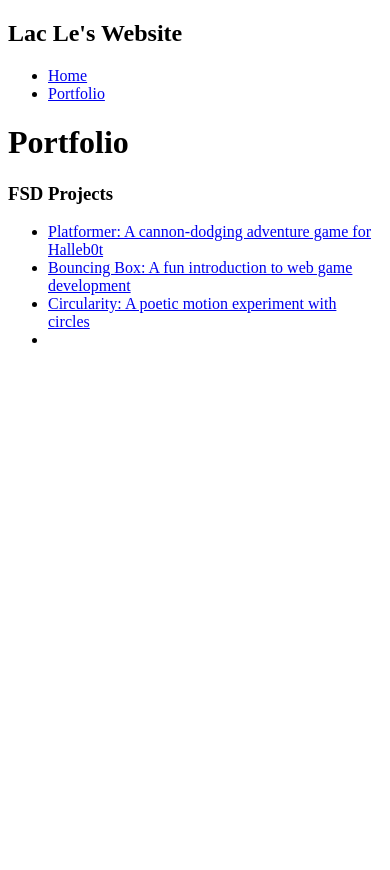
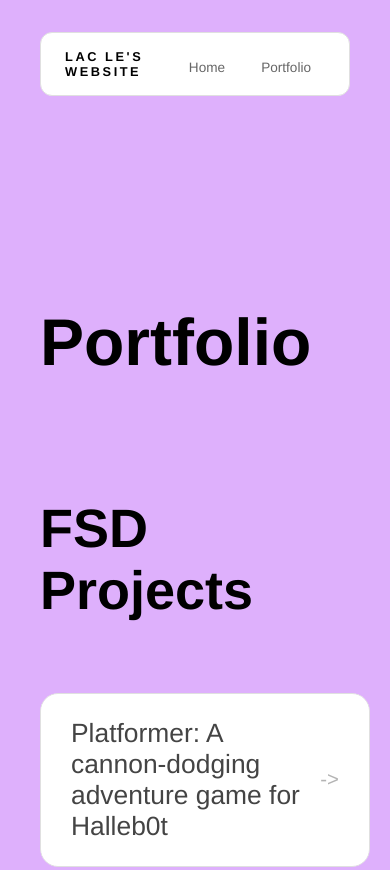
Before and after one commit to LacLe2008/LacLe2008.github.io, a plain HTML site: page portfolio.html in a window 390 px wide. Shown: the top 870 px of the page. Before the commit the page ends 844 px from the top, so only its background shows below. Drawn offline with Linux system fonts and the light colour scheme.

Commit message:
add portfolio page to website

```diff
--- a/portfolio.html
+++ b/portfolio.html
@@ -2,6 +2,7 @@
 <html>
   <head>
     <title>Lac's Website</title>
+    <link rel="stylesheet" href="style.css" />
   </head>
 
   <body>
@@ -34,7 +35,7 @@
               <a href="fsd-projects/circularity/">Circularity: A poetic motion experiment with circles</a>
             </li>
             <li>
-              <a href="projects/runtime/"
+              <a href="projects/runtime/">Runtime : Fearless Hallebot does on a side-scrolling adventure</a>
             </li>
 
 
--- a/style.css
+++ b/style.css
@@ -156,3 +156,106 @@
     background: #000;
     color: #fff;
 }
+
+/* Portfolio styles */
+.content h1 {
+  color: black;
+}
+
+#portfolio {
+  list-style: none;
+  margin: 0;
+  padding: 0;
+  width: 100%;
+  display: flex;
+  flex-direction: column;
+  gap: 8px;
+}
+
+#portfolio li {
+  border-radius: 12px;
+  overflow: hidden;
+}
+
+#portfolio a {
+  display: flex;
+  justify-content: space-between;
+  align-items: center;
+  text-decoration: none;
+  color: #444;
+  padding: 16px 20px;
+  font-size: 1.1rem;
+  font-weight: 500;
+  background: #fff;
+  border: 1px solid #e0e0e0;
+  border-radius: 12px;
+  transition: background 0.25s ease, color 0.25s ease, transform 0.25s ease;
+}
+
+#portfolio a:hover {
+  background: #000;
+  color: #fff;
+  transform: translateX(4px);
+}
+
+#portfolio a::after {
+  content: "->";
+  font-size: 0.85rem;
+  opacity: 0.4;
+  transition: opacity 0.25s ease;
+  white-space: nowrap;
+}
+
+#portfolio a:hover::after {
+  opacity: 1;
+}
+
+/* responsive web design */
+@media screen and (min-width: 120px) and (max-width: 1080px) {
+  main {
+    height: 100ch;
+    zoom: 1.5;
+    display: grid;
+  }
+
+  h1 {
+    font-size: 44px;
+  }
+
+  h2 {
+    font-size: 42px;
+  }
+
+  h3 {
+    font-size: 36px;
+  }
+
+  #all-contents {
+    height: 100ch;
+    margin: none;
+  }
+
+  a {
+    font-size: 42px;
+  }
+
+  .sidebar {
+    margin-right: 0px;
+    justify-content: center;
+    align-items: center;
+  }
+
+  .sidebar-img {
+    width: 100%;
+  }
+
+  p,
+  li {
+    font-size: 24px;
+  }
+
+  .content {
+    align-content: center;
+    justify-content: center;
+  }
+}
```
